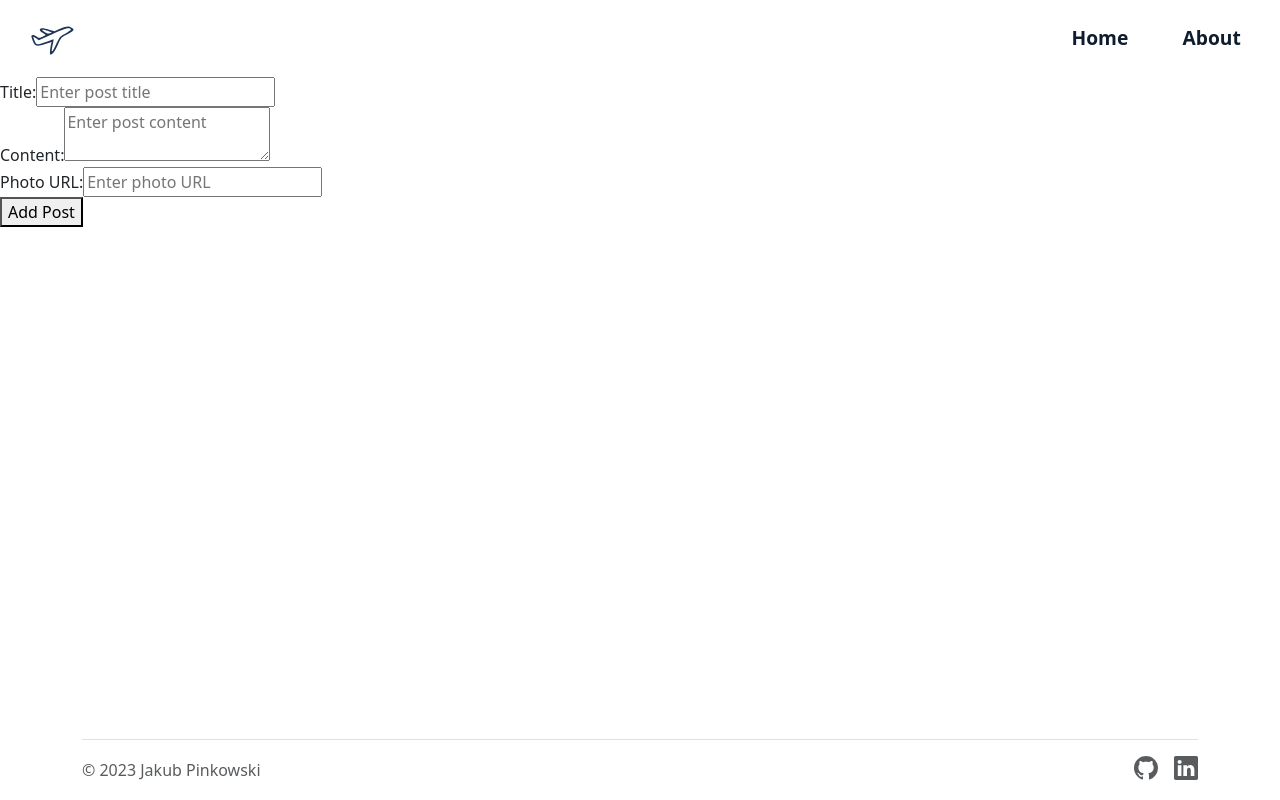
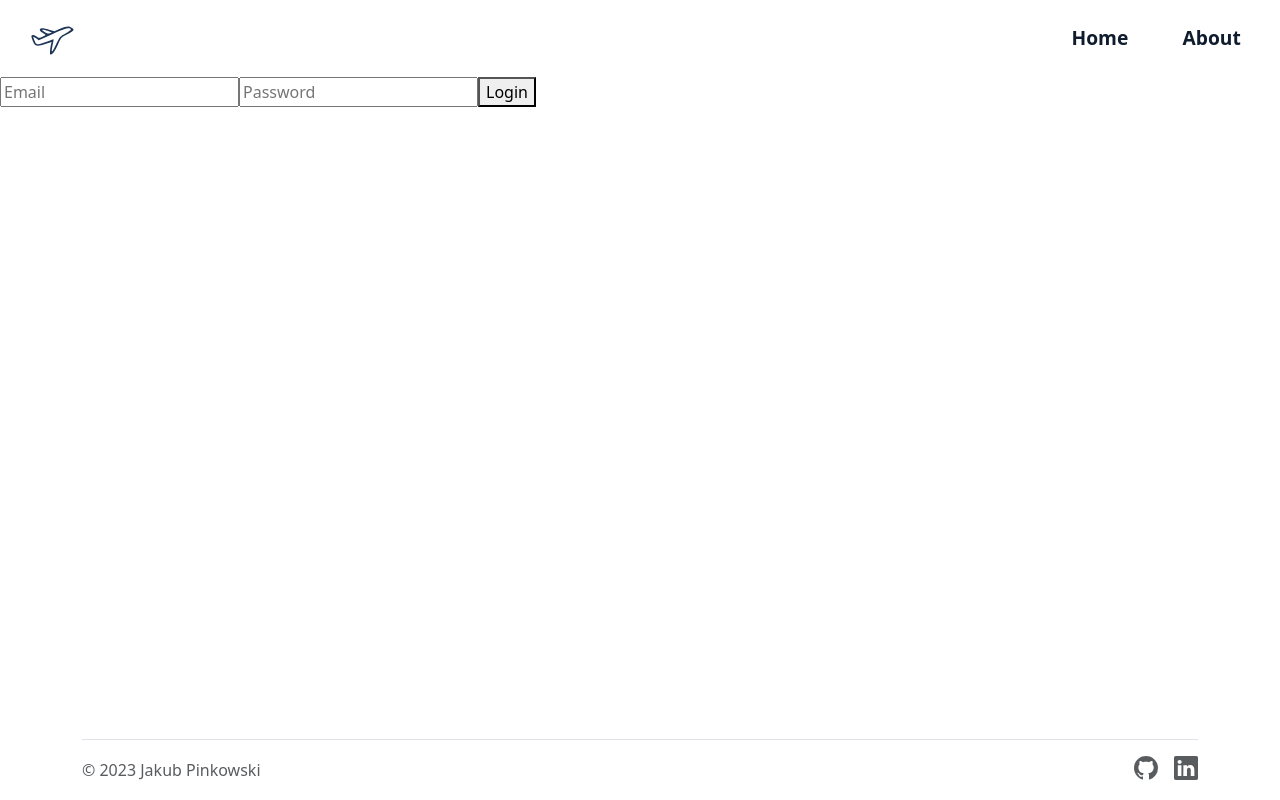
Before and after one commit to Jakub-Pinkowski/Blog-Website, a Vue app: page /admin in a window 1280 px wide. Built offline with nearby package versions, Linux system fonts and the light colour scheme; no server answers.

Commit message:
Admin can now log in to add new data to firebase

```diff
--- a/src/stores/auth.ts
+++ b/src/stores/auth.ts
@@ -1,14 +1,21 @@
 import { defineStore } from 'pinia'
-import { getAuth, onAuthStateChanged, User } from 'firebase/auth'
+import {
+    getAuth,
+    onAuthStateChanged,
+    signInWithEmailAndPassword,
+} from 'firebase/auth'
+import firebase from 'firebase/compat/app' // Import this for the types
 
 const auth = getAuth()
 
 export const useAuthStore = defineStore({
     id: 'authStore',
     state: () => ({
-        user: null as User | null,
+        user: null as firebase.User | null, // Use this type for user
+        error: null as string | null,
     }),
     actions: {
+        // Initialize auth state listener
         initAuth() {
             onAuthStateChanged(auth, (user) => {
                 if (user) {
@@ -18,5 +25,29 @@ export const useAuthStore = defineStore({
                 }
             })
         },
+
+        // Sign in with email and password
+        async login(email: string, password: string) {
+            try {
+                const userCredential = await signInWithEmailAndPassword(
+                    auth,
+                    email,
+                    password
+                )
+                this.user = userCredential.user
+            } catch (error) {
+                this.error = error.message
+            }
+        },
+
+        // Log out
+        async logout() {
+            try {
+                await auth.signOut()
+                this.user = null
+            } catch (error) {
+                this.error = error.message
+            }
+        },
     },
 })
--- a/src/views/AdminView.vue
+++ b/src/views/AdminView.vue
@@ -1,4 +1,6 @@
 <template>
+    <div v-if="authStore.user">
+        <div class="add-posts">
             <div class="add-posts">
                 <form @submit.prevent="addNewPost">
                     <div class="form-group">
@@ -30,14 +32,44 @@
                     <button type="submit">Add Post</button>
                 </form>
             </div>
+        </div>
+    </div>
+    <div v-else>
+        <form @submit.prevent="handleLogin">
+            <input v-model="email" placeholder="Email" />
+            <input type="password" v-model="password" placeholder="Password" />
+            <button type="submit">Login</button>
+        </form>
+    </div>
 </template>
 
 <script setup lang="ts">
 import { ref, onMounted, computed } from 'vue'
 import { usePostStore } from '@/stores/posts'
+import { useAuthStore } from '@/stores/auth'
 
 const postStore = usePostStore()
+const authStore = useAuthStore()
 
+// Authentication
+onMounted(() => {
+    authStore.initAuth()
+})
+
+const email = ref('')
+const password = ref('')
+
+const handleLogin = async () => {
+    try {
+        await authStore.login(email.value, password.value)
+        email.value = ''
+        password.value = ''
+    } catch (error) {
+        alert('Failed to login: ' + error.message)
+    }
+}
+
+// Add new post
 const newPost = ref({
     title: '',
     content: '',
```
Lines whose indentation alone changed are shown as unchanged.
